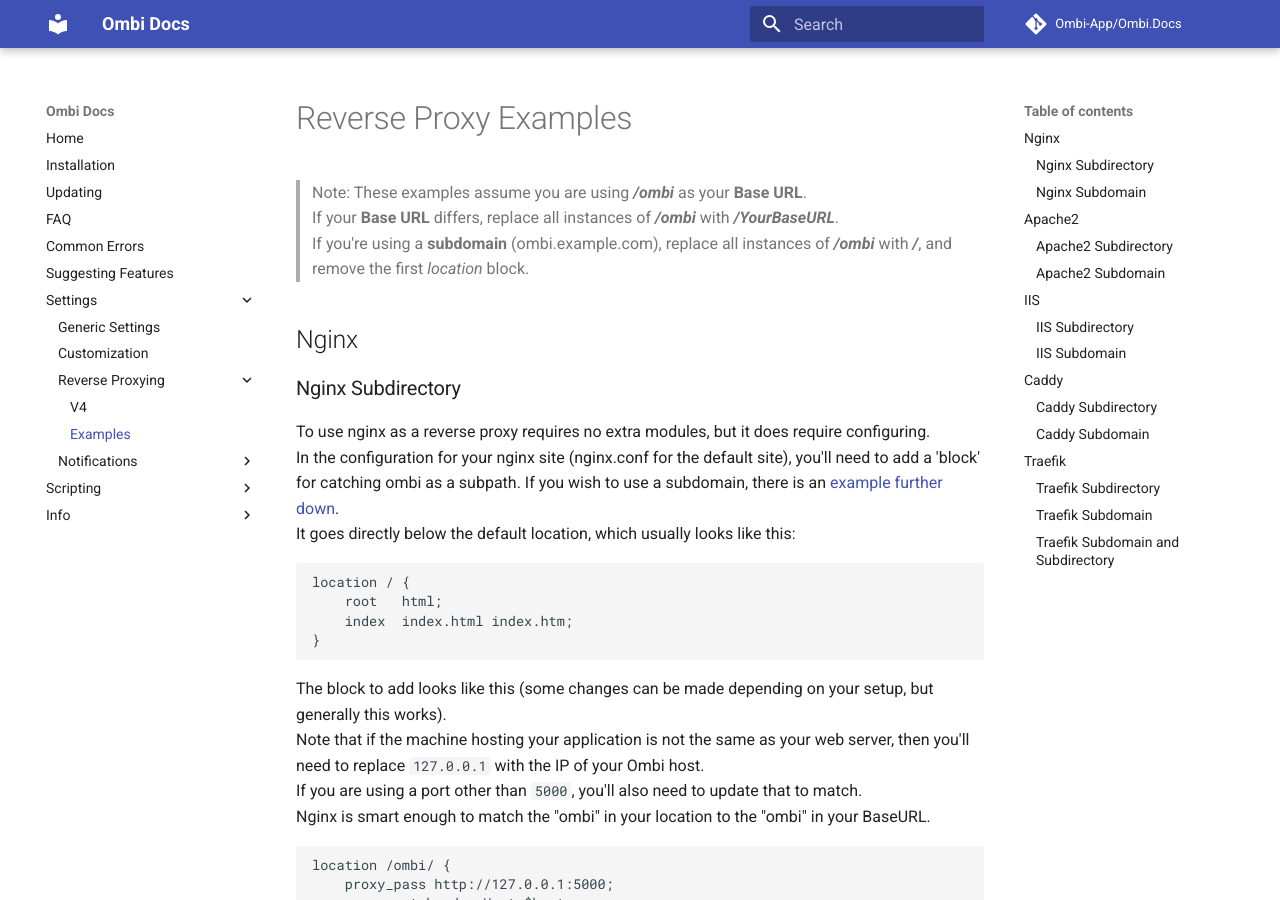
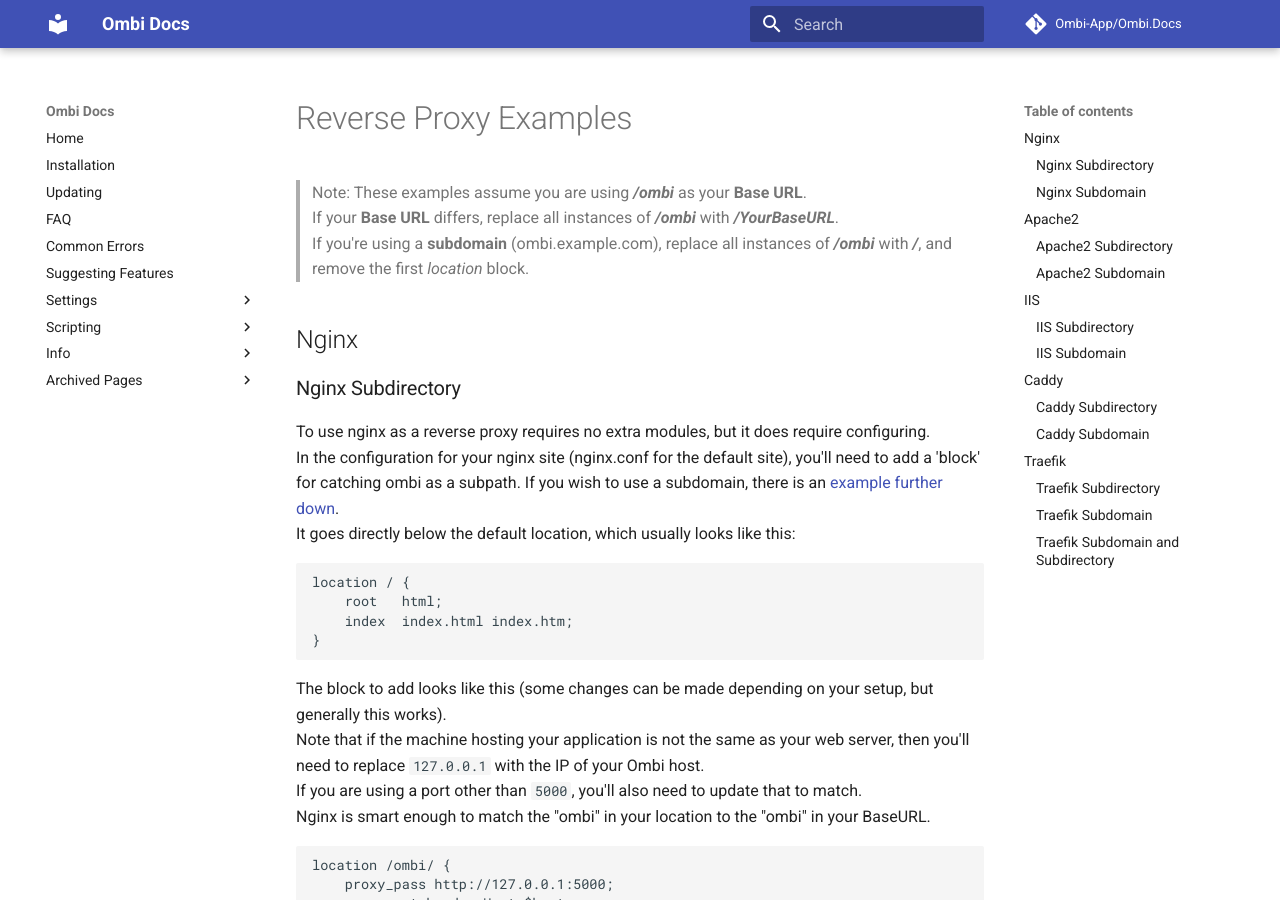
Before and after one commit to Ombi-app/Ombi.Docs, an MkDocs documentation site: the page built from docs/settings/reverse-proxy.md, in a window 1280 px wide and 900 px high. Built offline with MkDocs 1.6.1 and Material for MkDocs 9.7.7, drawn with Linux system fonts in a browser that asks for light colours; comment, search, counter and statistics services are not loaded.

Commit message:
Create "Archive" Archive v4 proxy page Adjust link rename reverse proxy examples and move link

```diff
--- a/mkdocs.yml
+++ b/mkdocs.yml
@@ -44,9 +44,7 @@
   - Settings:
     - Generic Settings: settings/ombi-settings.md
     - Customization: settings/customization.md
-    - Reverse Proxying:
-        V4: settings/reverse-proxy/v4.md
-        Examples: settings/reverse-proxy/examples.md
+    - Reverse Proxying: settings/reverse-proxy/examples.md
     - Notifications:
         Template Variables: settings/notifications/template-variables.md
         Discord: settings/notifications/discord.md
@@ -54,3 +52,5 @@
       Ombi & Tautulli: scripting/ombi-tautulli.md
   - Info:
       Request Flow: info/request-workflow.md
+  - Archived Pages:
+      V4 Specific Proxying: archived/v4-specific-proxy.md
```
Also changed, not shown: docs/archived/v4-specific-proxy.md (renamed from docs/settings/reverse-proxy/v4.md, +2 -0 lines), docs/settings/reverse-proxy.md (renamed from docs/settings/reverse-proxy/examples.md).
